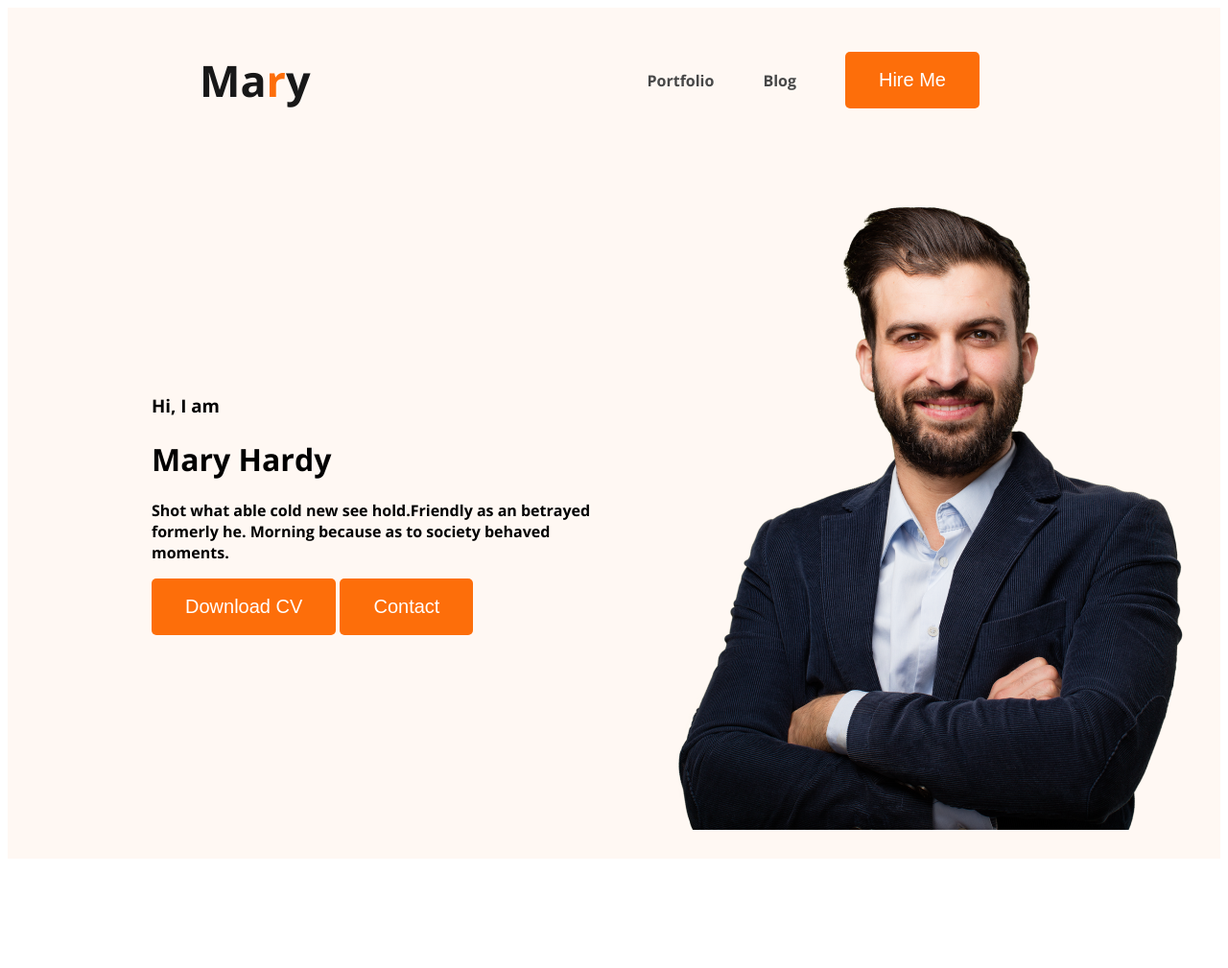
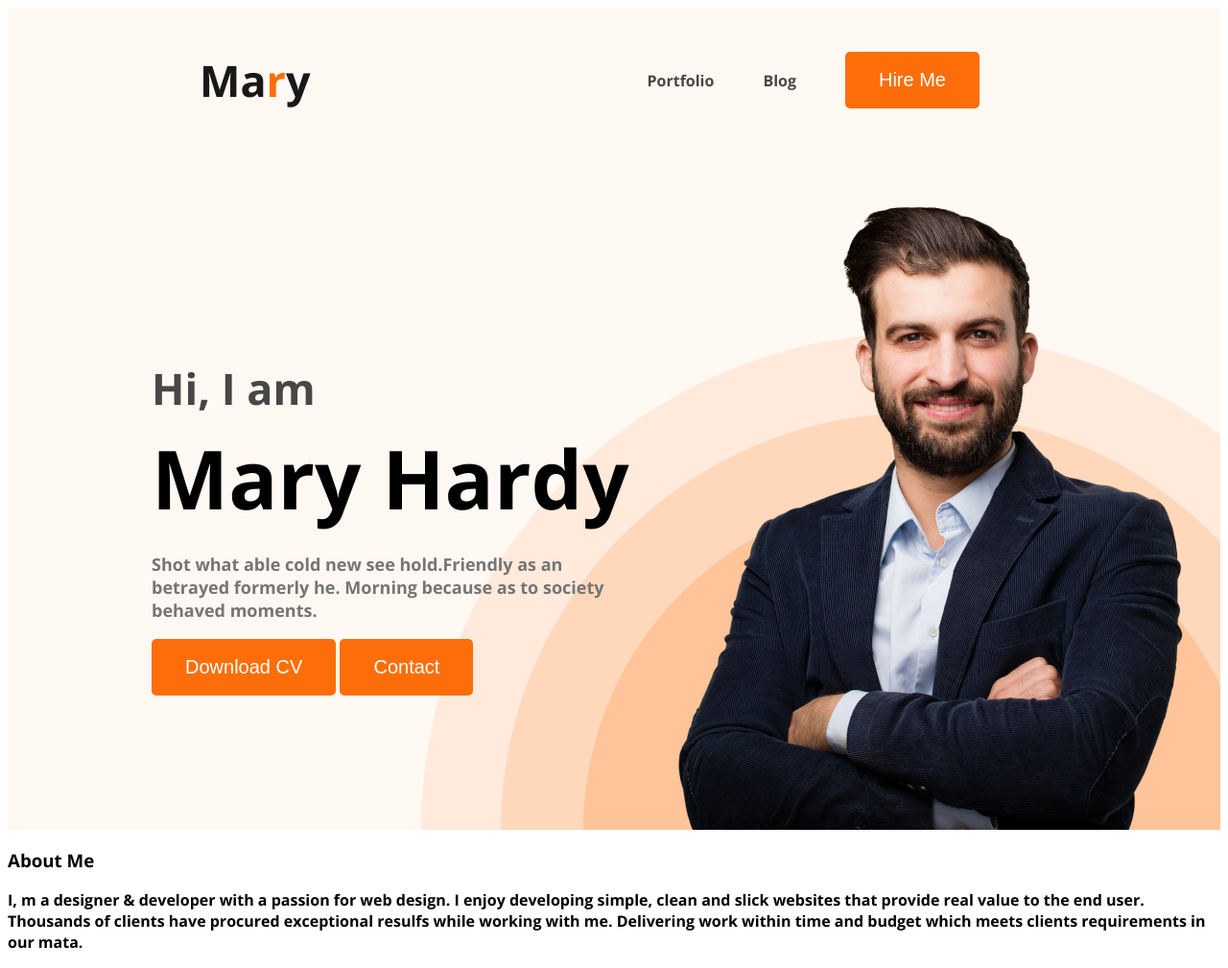
Before and after one commit to saisob/wbdeveloper-portfoilo-a, a plain HTML site: page index.html in a window 1280 px wide. Shown: the whole page at 96% size. Before the commit the page ends 903 px from the top, so only its background shows below. Drawn offline with nearby package versions, Linux system fonts and the light colour scheme.

Commit message:
header done

```diff
--- a/index.html
+++ b/index.html
@@ -23,9 +23,10 @@
         </nav>
         <div class="banner">
             <div class="banner-content">
-                <h3 class="banner-greeting">Hi, I  am</h3>
+                <h3 class="banner-greeting">Hi, I am</h3>
                 <h1 class="bannar-title">Mary Hardy</h1>
-                 <p>Shot what able cold new see hold.Friendly as an betrayed formerly he. Morning because as to society behaved moments.</p>
+                <p class="banner-discription">Shot what able cold new see hold.Friendly as an betrayed formerly he.
+                    Morning because as to society behaved moments.</p>
                 <button class="btn-primary">Download CV</button>
                 <button class="btn-primary">Contact</button>
             </div>
@@ -33,11 +34,18 @@
         </div>
     </header>
     <main>
-
+        <section class="about">
+            <h3 class="section-title">About Me</h3>
+            <p class="section-description">I, m a designer & developer with a passion for web design. I enjoy developing
+                simple, clean and slick websites that provide real value to the end user. Thousands of clients have
+                procured exceptional resulfs while working with me. Delivering work within time and budget which meets
+                clients requirements in our mata.</p>
+        </section>
     </main>
     <footer>
 
     </footer>
 
 </body>
+
 </html>
--- a/styles/portfolio.css
+++ b/styles/portfolio.css
@@ -48,13 +48,36 @@ nav a {
 /* header releted styles+ */
 .header{
     background-color: #FFF8F3;
+    background-image: url(../images/header_bg.png);
+    background-repeat:no-repeat;
+    background-position: bottom right;
 }
 .banner{
-    padding: 30px 30px 30px 150px ;
+    padding: 30px 30px 0px 150px ;
     display: flex;
     align-items: center;
+    justify-content: space-between;
 }
 .Profile-pic{
     width: 584px;
     height: 676px;
 }
+.banner-content{
+    min-width: 500px;
+}
+.banner-greeting{
+    font-size: 45px;
+    color: #474747;
+    margin-bottom: 0;
+}
+.bannar-title{
+    font-size: 85px;
+    font-weight: 700;
+    margin-top: 5px;
+    margin-bottom: 20px;
+}
+.banner-discription{
+    color: #757575;
+    font-size: 18px;
+    font-weight: 400;
+}
```
Lines whose indentation alone changed are shown as unchanged.
